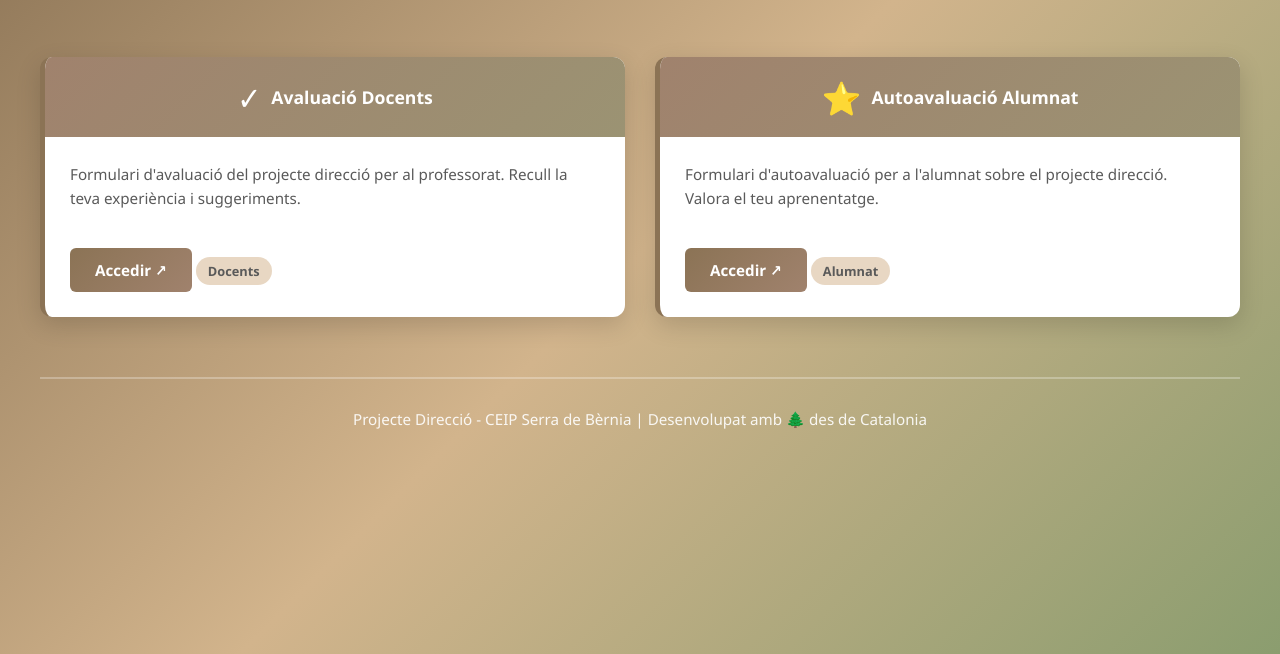
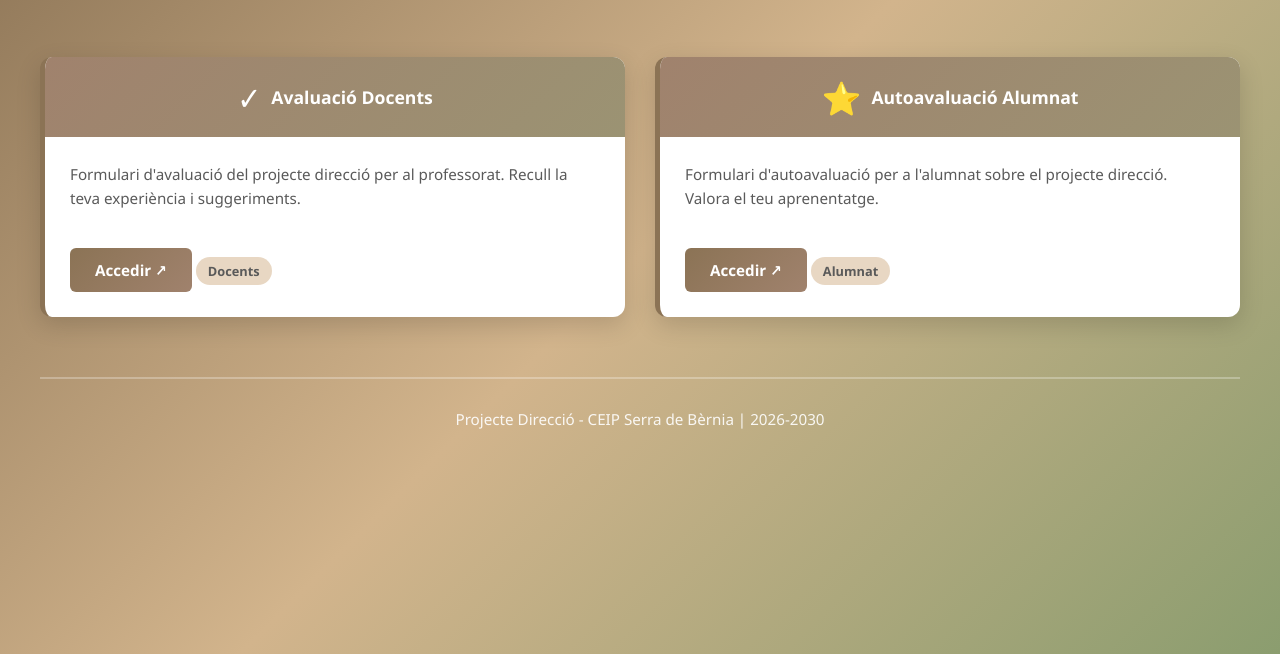
Before and after one commit to catiferrer/Projecte-Direcci-, a plain HTML site: page index.html in a window 1280 px wide. Shown: the part 146-800 px from the top of the page. Drawn offline with Linux system fonts and the light colour scheme.

Commit message:
Update footer text with project dates

```diff
--- a/index.html
+++ b/index.html
@@ -208,7 +208,7 @@
         </div>
 
         <div class="footer">
-            <p>Projecte Direcció - CEIP Serra de Bèrnia | Desenvolupat amb 🌲 des de Catalonia</p>
+            <p>Projecte Direcció - CEIP Serra de Bèrnia | 2026-2030</p>
         </div>
     </div>
 </body>
```
